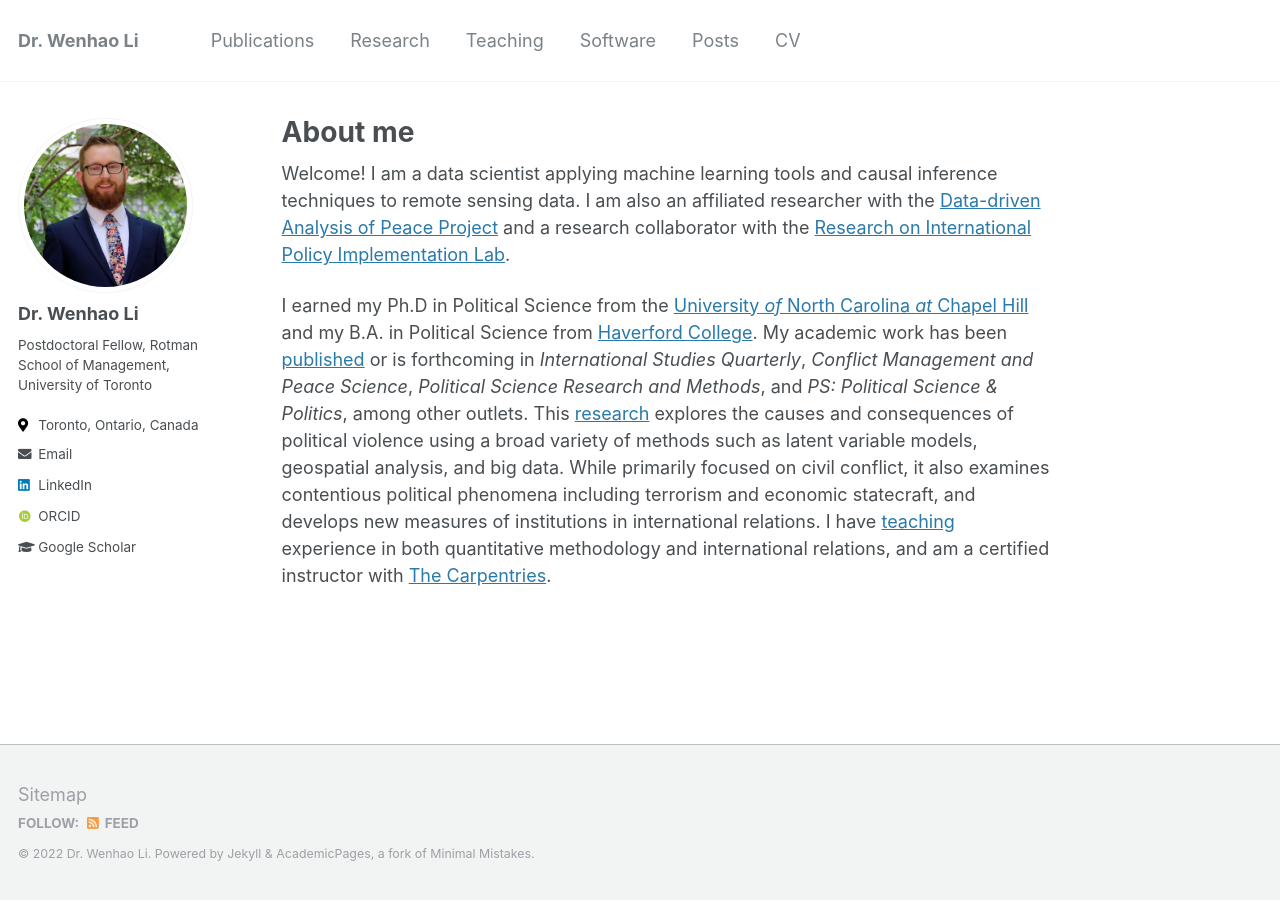
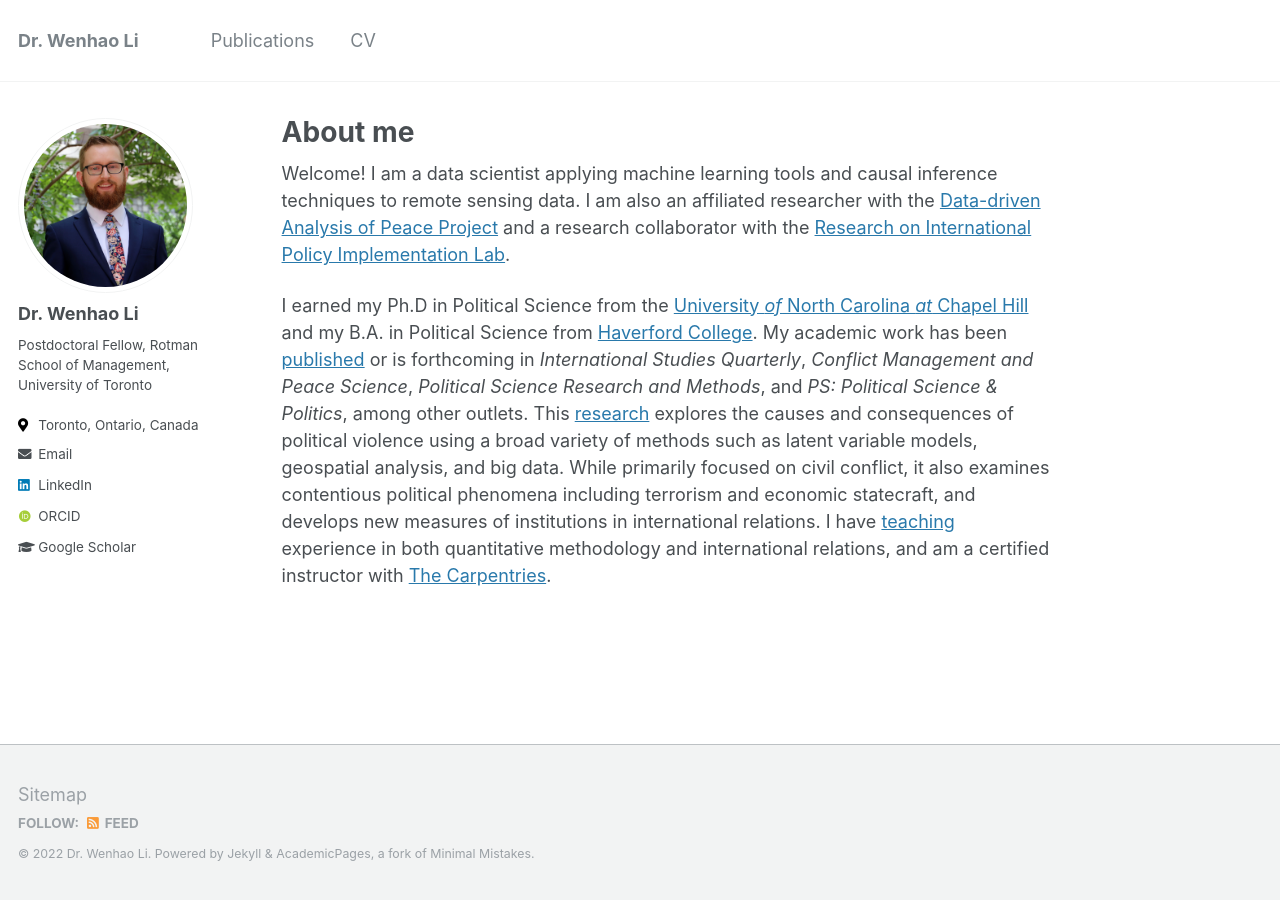
Before and after one commit to WenhaoLi666/WenhaoLi666.github.io, a Jekyll site: the page built from _pages/about.md, in a window 1280 px wide. Built offline with Jekyll 4.4.1, drawn with Linux system fonts in a browser that asks for light colours; some web fonts are replaced.

Commit message:
Update navigation.yml

```diff
--- a/_data/navigation.yml
+++ b/_data/navigation.yml
@@ -3,17 +3,5 @@ main:
   - title: "Publications"
     url: /publications/
 
-  - title: "Research"
-    url: /research/
-
-  - title: "Teaching"
-    url: /teaching/
-
-  - title: "Software"
-    url: /software/
-
-  - title: "Posts"
-    url: /posts/
-
   - title: "CV"
     url: /cv/
```
